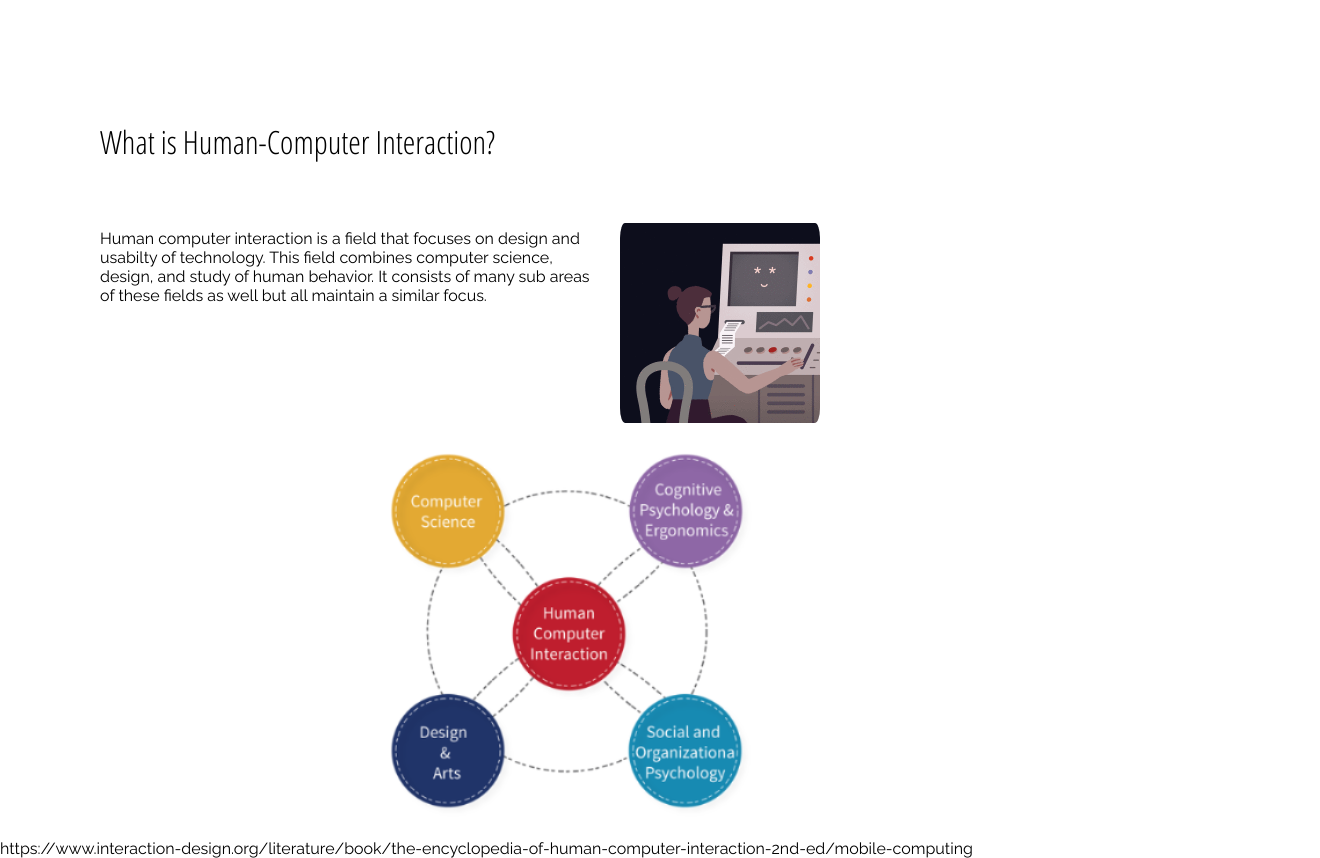
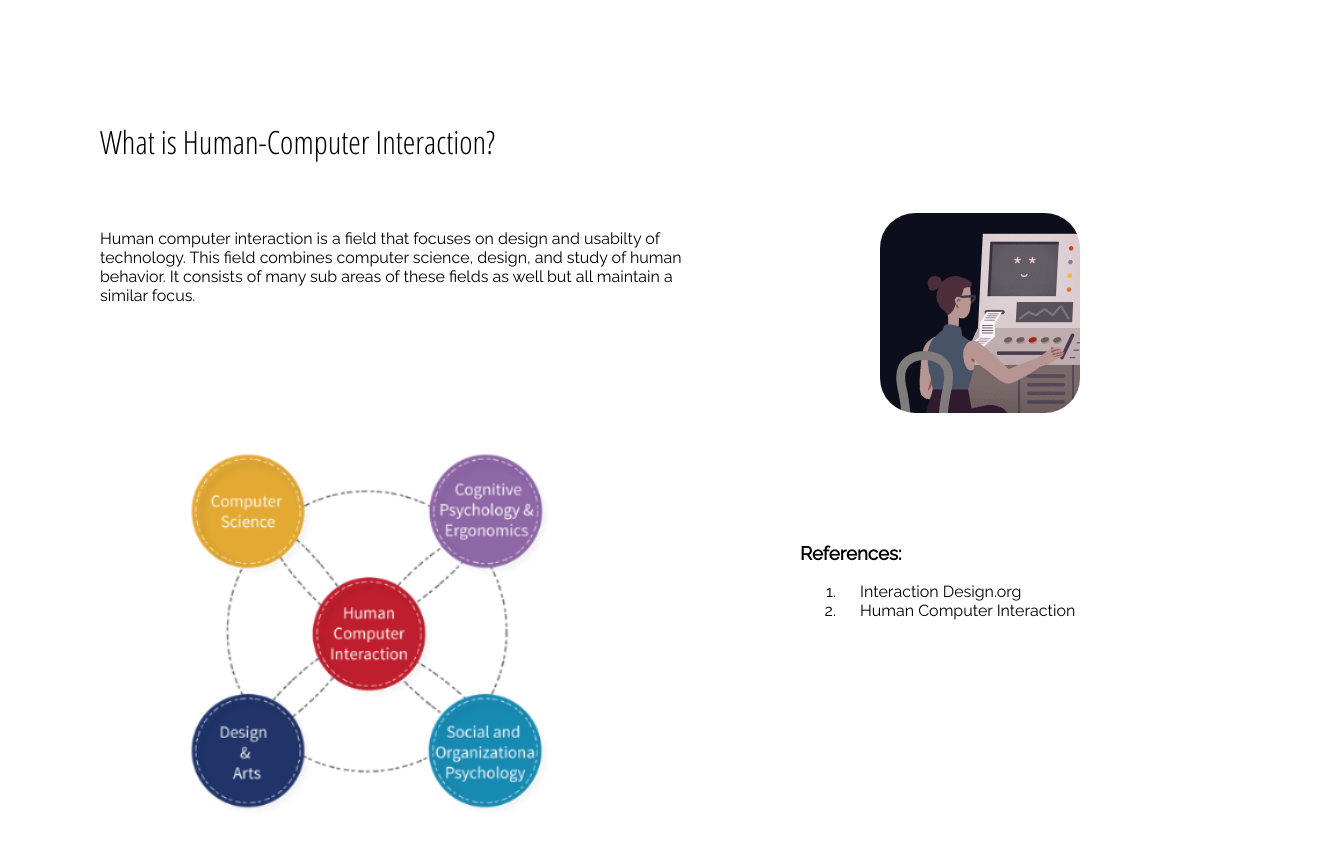
Before and after one commit to Mimileo/cst336, a PHP site: page /homework/homework1/index.html in a window 1320 px wide. Shown: the part 50-908 px from the top of the page. After the commit the page ends 859 px from the top, so only its background shows below. Run offline with PHP 8.4, Linux system fonts and the light colour scheme.

Commit message:
update lab

```diff
--- a/homework/homework1/css/styles.css
+++ b/homework/homework1/css/styles.css
@@ -19,7 +19,7 @@ main{
     margin-left: 100px;
 }
 
-ul {
+nav ul {
     list-style-type: none;
     margin: 0;
     padding: 0px;
@@ -29,13 +29,13 @@ ul {
 
 }
 
-li {
+nav ul li {
 
     float: right;
 
 }
 
-li a {
+nav li a {
     display: block;
     color: white;
     text-align: center;
@@ -53,30 +53,39 @@ li a:hover {
 }
 
 #hci{
-    width:500px;
+    width:600px;
     float:left;
 }
 
 #hci-img img{
     position:relative;
-    padding-left: 350px;
+    padding-left: 150px;
     padding-top: -100px;
 }
 
 #cpu img {
-    border-radius: 25px;
-   padding: 10px 20px;
+    border-radius: 35px;
+   margin: 0px 0px 20px 180px;
    position: relative;
 
+}
+
+aside {
+    position: relative;
+    left: 700px;
+    margin:-300px 0px 0px 100px;
+    width: 500px;
+}
+
+#cpu figcaption {
+    left: 155px;
+    width: 200px;
 }
 
 #social-com {
     width:1100px;
 }
 
-figcaption{
-    padding-left: 150px;
-}
 
 figure {
     display: block;
@@ -90,8 +99,6 @@ figure figcaption {
     color: white;
     padding: 10px 20px;
     opacity: 0;
-    bottom: 0;
-    left: -30%;
     transition: all 0.6s ease;
 }
 
@@ -99,3 +106,52 @@ figure:hover figcaption{
     opacity: 1;
     left:0;
 }
+
+.left figcaption {
+    bottom: 0;
+    left: -30%;
+}
+.left:hover figcaption {
+    left: 0;
+}
+
+.right figcaption {
+    bottom: 0; right: -30%;
+}
+.right:hover figcaption {
+    right: 0;
+}
+
+.top figcaption {
+    left: 0; top: -30%;
+
+}
+.top:hover figcaption {
+    top: 0;
+}
+
+.bot figcaption {
+    left: 0; bottom: -30%;
+
+}
+.bot:hover figcaption {
+    bottom: 0;
+
+}
+
+
+
+#ref{
+   text-align: left;
+}
+#ref a {
+    color:black;
+    text-align: center;
+    padding: 14px 20px;
+    text-decoration: none;
+
+}
+
+#ref a:hover{
+    color: orange;
+}
--- a/homework/homework1/index.html
+++ b/homework/homework1/index.html
@@ -29,15 +29,21 @@
             It consists of many sub areas of these fields as well but all maintain a similar focus.</p>
             </article>
         </main>
-        <figure id="cpu">
+        <figure id="cpu" class="top">
               <img src="img/cpu.jpg" alt="computer">
               <figcaption>Fig1. - Human Computer Interaction.</figcaption>
         </figure>
-        <figure id="hci-img">
+        <figure id="hci-img" class="bot">
               <img src="img/hci.png" alt="computer">
               <figcaption>Fig1. - Human Computer Interaction.</figcaption>
         </figure>
-        <aside>https://www.interaction-design.org/literature/book/the-encyclopedia-of-human-computer-interaction-2nd-ed/mobile-computing</aside>
+        <aside>
+            <h3>References:</h3>
+            <ol id="ref">
+                <li><a href="https://www.interaction-design.org/literature/book/the-encyclopedia-of-human-computer-interaction-2nd-ed/human-computer-interaction-brief-intro">Interaction Design.org</a></li>
+                <li><a href="https://en.wikipedia.org/wiki/Human%E2%80%93computer_interaction">Human Computer Interaction</a></li>
+            </ol>
+        </aside>
         <footer> </footer>
     </body>
 </html>
--- a/homework/homework1/sub2.html
+++ b/homework/homework1/sub2.html
@@ -31,7 +31,7 @@
             </article>
         </main>
 
-         <figure id="cpu">
+         <figure id="cpu" class="bottom">
               <img src="img/ux.png" alt="levels of user experience and design">
               <figcaption>Fig3. - Areas of focus.</figcaption>
         </figure>
--- a/homework/homework1/sub3.html
+++ b/homework/homework1/sub3.html
@@ -34,7 +34,7 @@
             Online social activities can be used to accomplish more than an indivdual and computer could do.</p>
             </article>
 
-        <figure class="top">
+        <figure class="left">
                 <img src="img/social.png" alt="social computing areas">
                 <figcaption>
                     <span>Fig5. - Components of Social Computing.</span>
```
